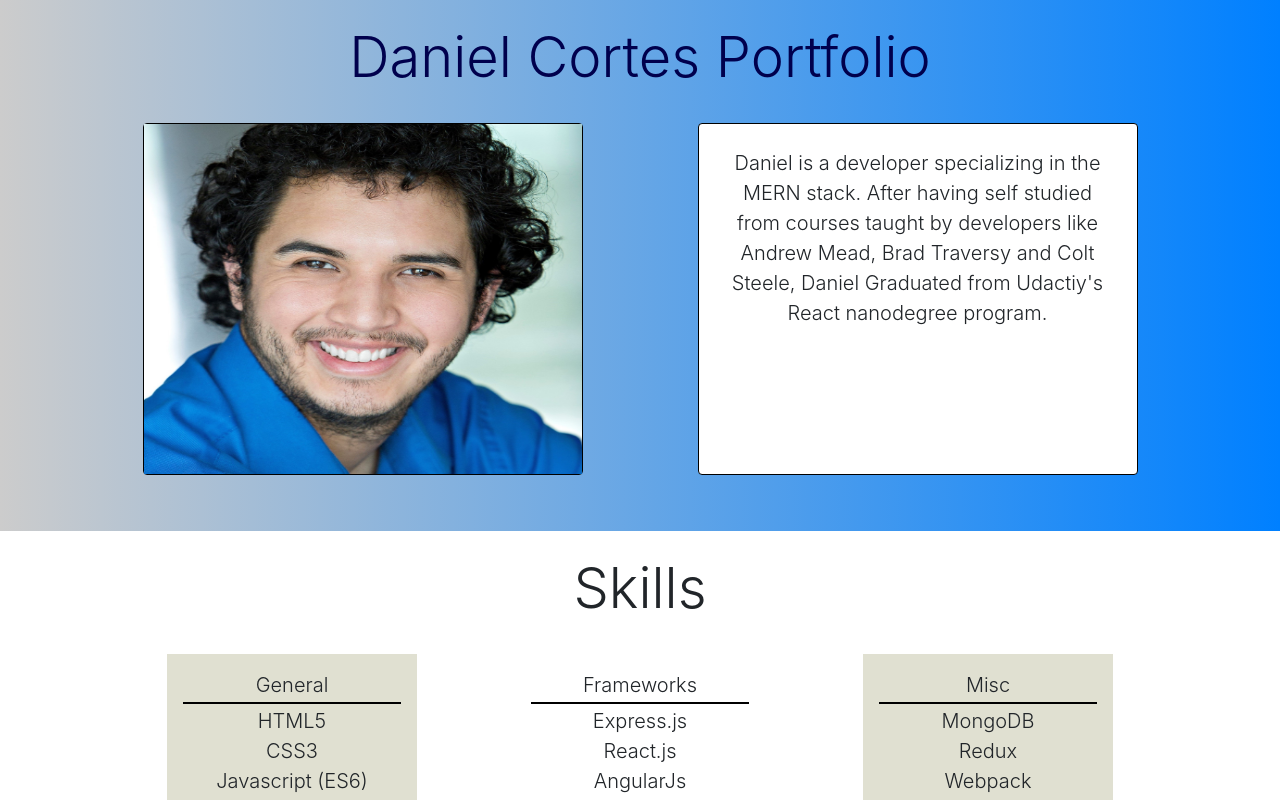
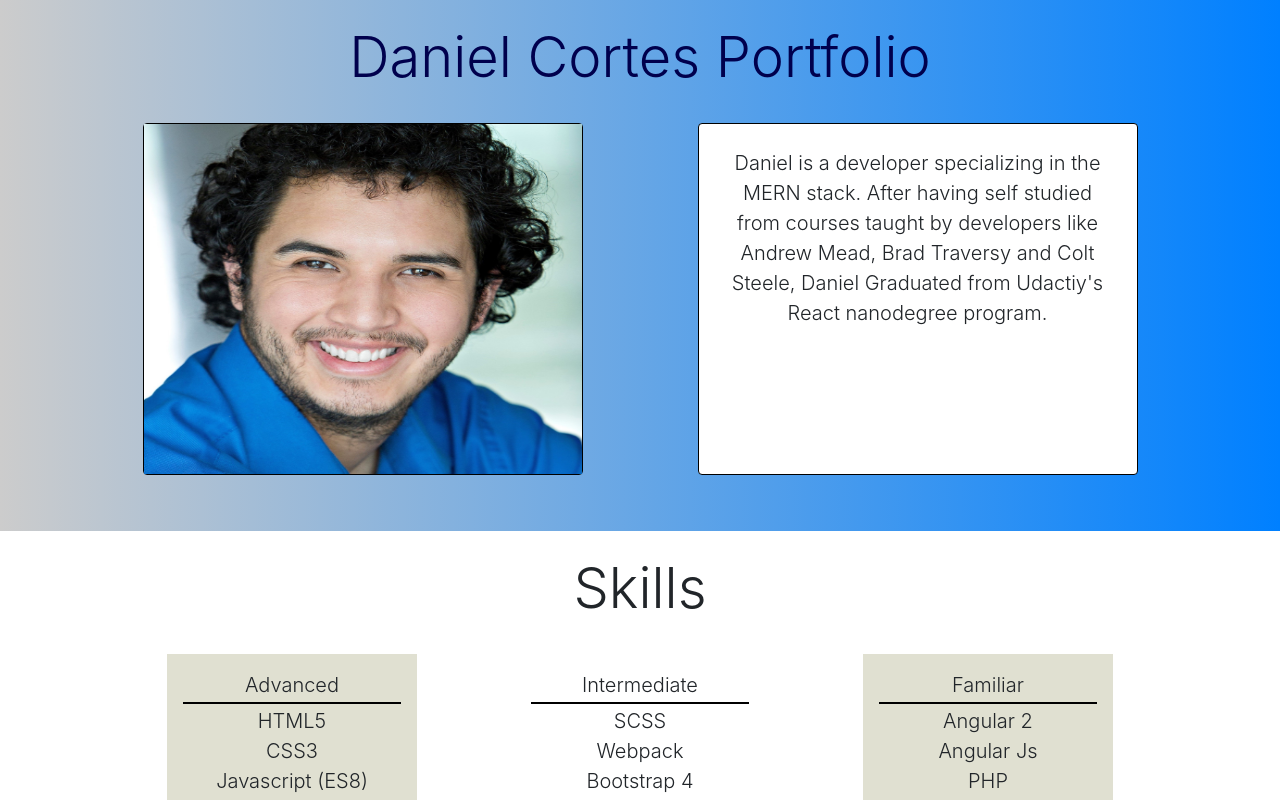
Before and after one commit to DanielCortesTX/Portfolio-site, a React (Create React App) app: page / in a window 1280 px wide. Shown: the top 800 px of the page. Built offline with nearby package versions, Linux system fonts and the light colour scheme.

Commit message:
feat: Updated skills layout and properties

```diff
--- a/src/components/Skills.js
+++ b/src/components/Skills.js
@@ -6,31 +6,35 @@ export default function Skills() {
       <h1 className="display-4">Skills</h1>
       <div className="d-flex flex-row flex-wrap mb-3 justify-content-around p-4">
         <div className="skill-block skills p-3">
-          <p className="mb-0 list-header">General</p>
+          <p className="mb-0 list-header">Advanced</p>
           <hr className="line-hr"/>
           <ul className="d-flex flex-column  lead skills-list">
             <li>HTML5</li>
             <li>CSS3</li>
-            <li>Javascript (ES6)</li>
+            <li>Javascript (ES8)</li>
+            <li>MongoDB</li>
+            <li>Express.js</li>
+            <li>React.js</li>
+            <li>Redux</li>
           </ul>
         </div>
         <div className="skill-block p-3">
-          <p className="mb-0 list-header">Frameworks</p>
+          <p className="mb-0 list-header">Intermediate</p>
           <hr className="line-hr"/>
           <ul className="d-flex flex-column lead skills-list">
-            <li>Express.js</li>
-            <li>React.js</li>
-            <li>AngularJs</li>
-            <li>Angular 2</li>
+            <li>SCSS</li>
+            <li>Webpack</li>
+            <li>Bootstrap 4</li>
           </ul>
         </div>
         <div className="skill-block skills p-3">
-          <p className="mb-0 list-header">Misc</p>
+          <p className="mb-0 list-header">Familiar</p>
           <hr className="line-hr"/>
           <ul className="d-flex flex-column lead skills-list">
-            <li>MongoDB</li>
-            <li>Redux</li>
-            <li>Webpack</li>
+            <li>Angular 2</li>
+            <li>Angular Js</li>
+            <li>PHP</li>
+            <li>MySQLi</li>
           </ul>
         </div>
       </div>
```
